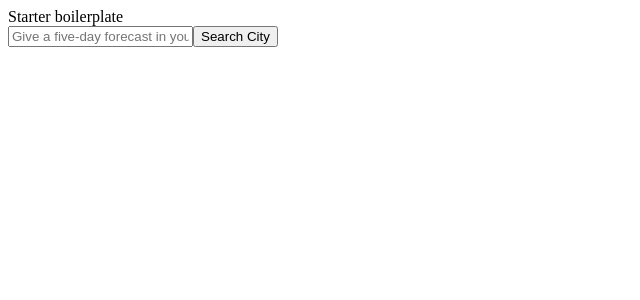
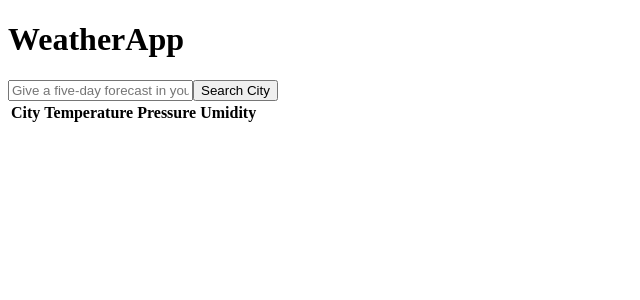
Before and after one commit to neilreyes/weatherforcast, a React (Create React App) app: page / in a window 1280 px wide. Shown: the top 300 px of the page, without its empty margins (0-640 px from the left). Built offline with nearby package versions, Linux system fonts and the light colour scheme; the HTML template or start-up script is replaced by a standard one.

Commit message:
Add WeatherList component to App.jsx

```diff
--- a/src/components/App.jsx
+++ b/src/components/App.jsx
@@ -1,14 +1,20 @@
 import React from 'react';
 import '../App.css';
 
-// Components
+// Smart components
 import SearchBar from '../containers/SearchBar';
+import WeatherList from '../containers/WeatherList';
 
 const App = () =>{
     return(
         <div className="container">
-            Starter boilerplate
-            <SearchBar />
+            <div className="row">
+                <h1>WeatherApp</h1>
+                <SearchBar />
+            </div>
+            <div className="row">
+                <WeatherList />
+            </div>
         </div>
     )
 }
--- a/src/containers/WeatherList.jsx
+++ b/src/containers/WeatherList.jsx
@@ -4,7 +4,7 @@ import { connect } from 'react-redux';
 class WeatherList extends Component{
     render(){
         return(
-            <table>
+            <table className="table">
                 <thead>
                     <tr>
                         <th>City</th>
```
